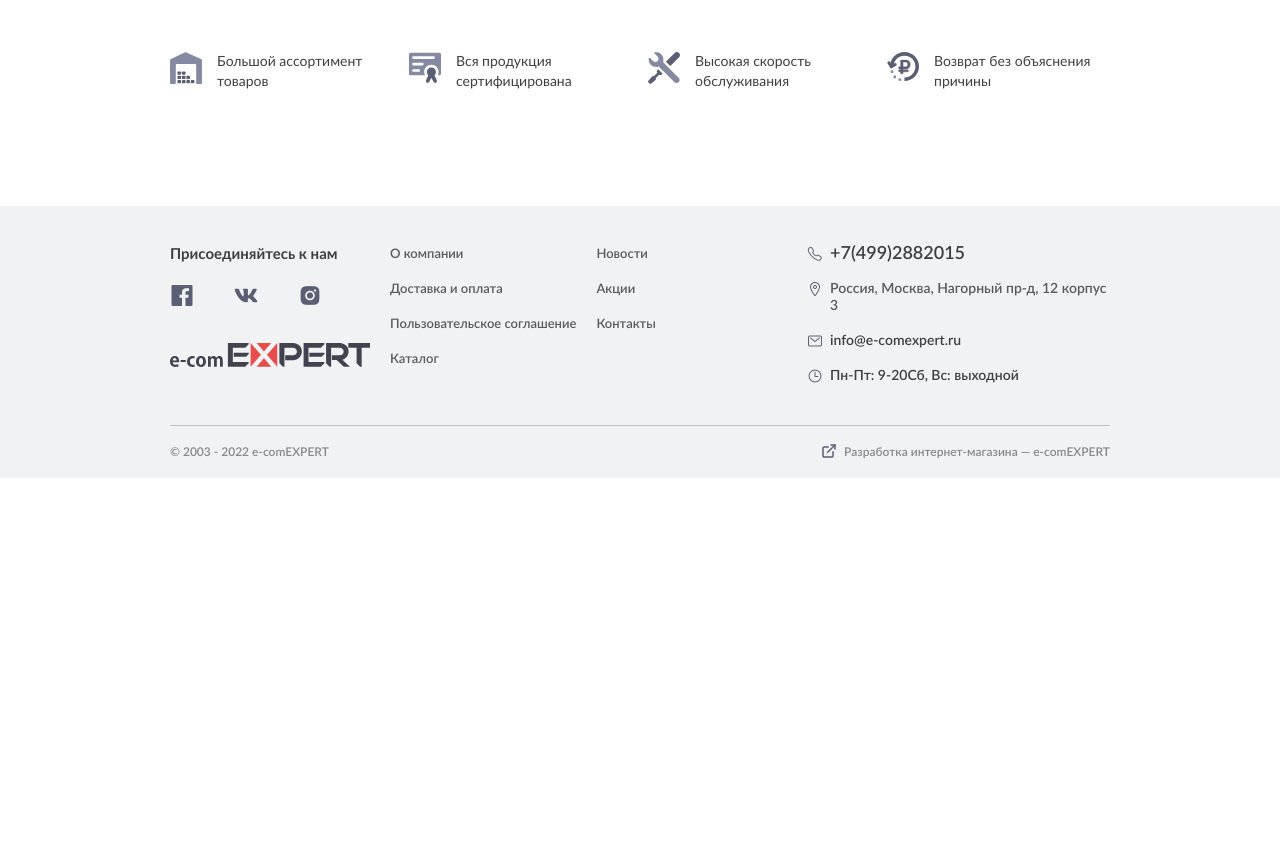
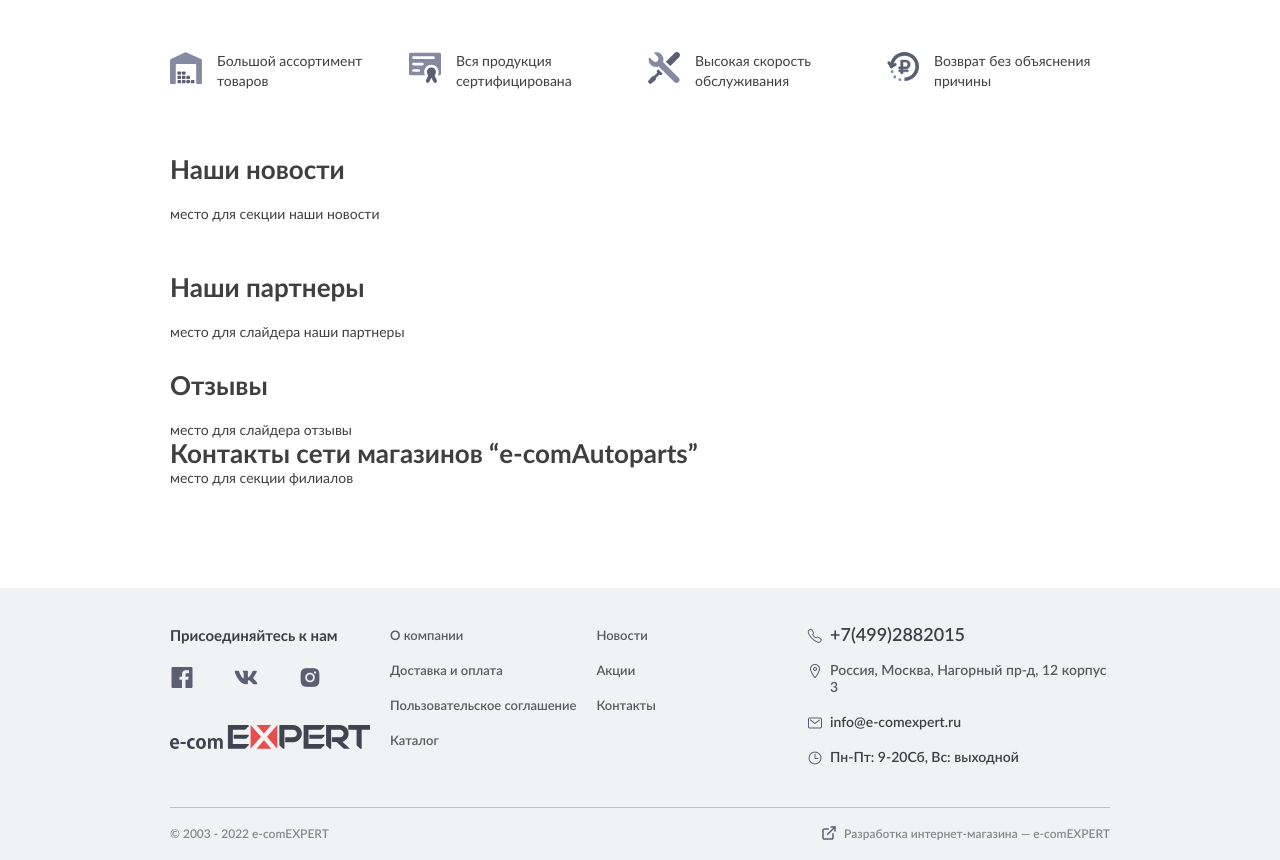
Before and after one commit to BelskiS/React, a Next.js app in the folder react_demo2/: page / in a window 1280 px wide. Shown: the part 2124-2984 px from the top of the page. Before the commit the page ends 2602 px from the top, so only its background shows below. Built offline with nearby package versions, Linux system fonts and the light colour scheme.

Commit message:
запланированные секции на главной

```diff
--- a/react_demo2/pages/index.jsx
+++ b/react_demo2/pages/index.jsx
@@ -36,6 +36,34 @@ function HomePage({widthDevice}) {
 
                 <AdvantageMainPlus />
 
+                <div className="sec_main wrap_main_news">
+                    <div className="site_container">
+                        <div className="title_h3">Наши новости</div>
+                    место для секции наши новости
+                    </div>
+                </div>
+
+                <div className="sec_main main_slider__brand">
+                    <div className="site_container">
+                        <div className="title_h3">Наши партнеры</div>
+                    место для слайдера наши партнеры
+                    </div>
+                </div>
+
+                <div className="sec_main main_comments">
+                    <div className="site_container">
+                        <div className="title_h3">Отзывы</div>
+                    место для слайдера отзывы
+                    </div>
+                </div>
+
+                <div className="main_chain_stores">
+                    <div className="site_container">
+                        <div className="title_h3">Контакты сети магазинов “e-comAutoparts”</div>
+                    место для секции филиалов
+                    </div>
+                </div>
+
             </div>
 
             <Footer />
```
